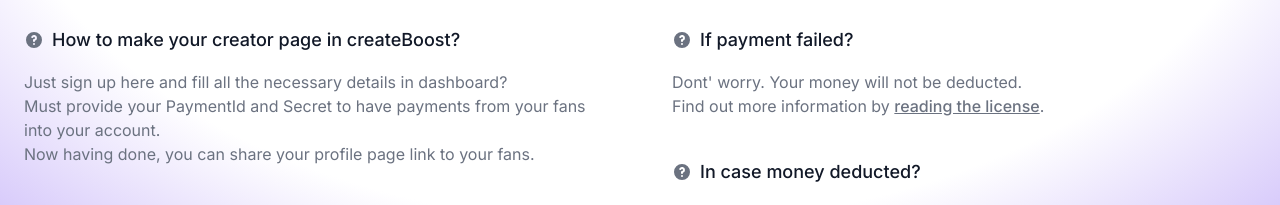
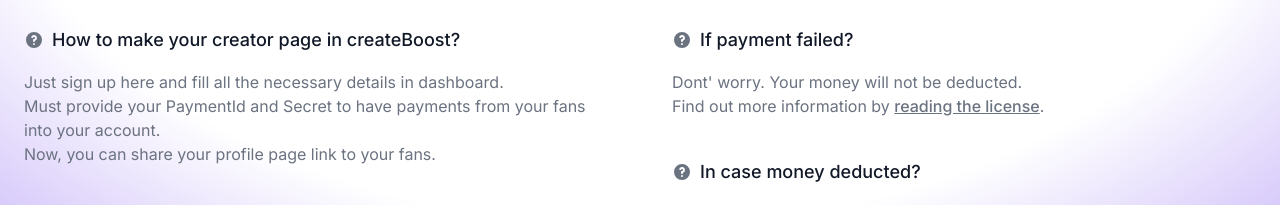
Before and after one commit to Dyuti01/CreateBoost, a Next.js app: page /help in a window 1280 px wide. Shown: the part 255-460 px from the top of the page. Built offline with nearby package versions, Linux system fonts and the light colour scheme; no server answers.

Commit message:
Update page.js

```diff
--- a/app/help/page.js
+++ b/app/help/page.js
@@ -37,9 +37,9 @@
                       <svg class="flex-shrink-0 mr-2 w-5 h-5 text-gray-500 dark:text-gray-400" fill="currentColor" viewBox="0 0 20 20" xmlns="http://www.w3.org/2000/svg"><path fill-rule="evenodd" d="M18 10a8 8 0 11-16 0 8 8 0 0116 0zm-8-3a1 1 0 00-.867.5 1 1 0 11-1.731-1A3 3 0 0113 8a3.001 3.001 0 01-2 2.83V11a1 1 0 11-2 0v-1a1 1 0 011-1 1 1 0 100-2zm0 8a1 1 0 100-2 1 1 0 000 2z" clip-rule="evenodd"></path></svg>
                       How to make your creator page in createBoost?
                   </h3>
-                  <p class="text-gray-500 dark:text-gray-400">Just sign up here and fill all the necessary details in dashboard?</p>
+                  <p class="text-gray-500 dark:text-gray-400">Just sign up here and fill all the necessary details in dashboard.</p>
                   <p class="text-gray-500 dark:text-gray-400">Must provide your PaymentId and Secret to have payments from your fans into your account.</p>
-                  <p class="text-gray-500 dark:text-gray-400">Now having done, you can share your profile page link to your fans.</p>
+                  <p class="text-gray-500 dark:text-gray-400">Now, you can share your profile page link to your fans.</p>
               </div>
               <div class="mb-10">
                   <h3 class="flex items-center mb-4 text-lg font-medium text-gray-900 dark:text-white">
```
